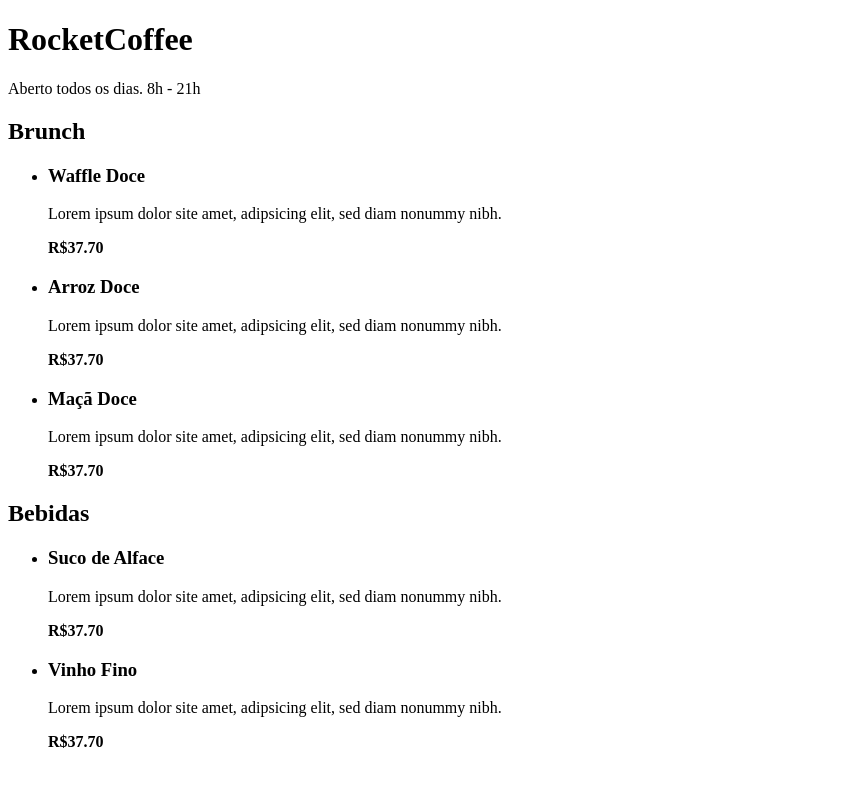
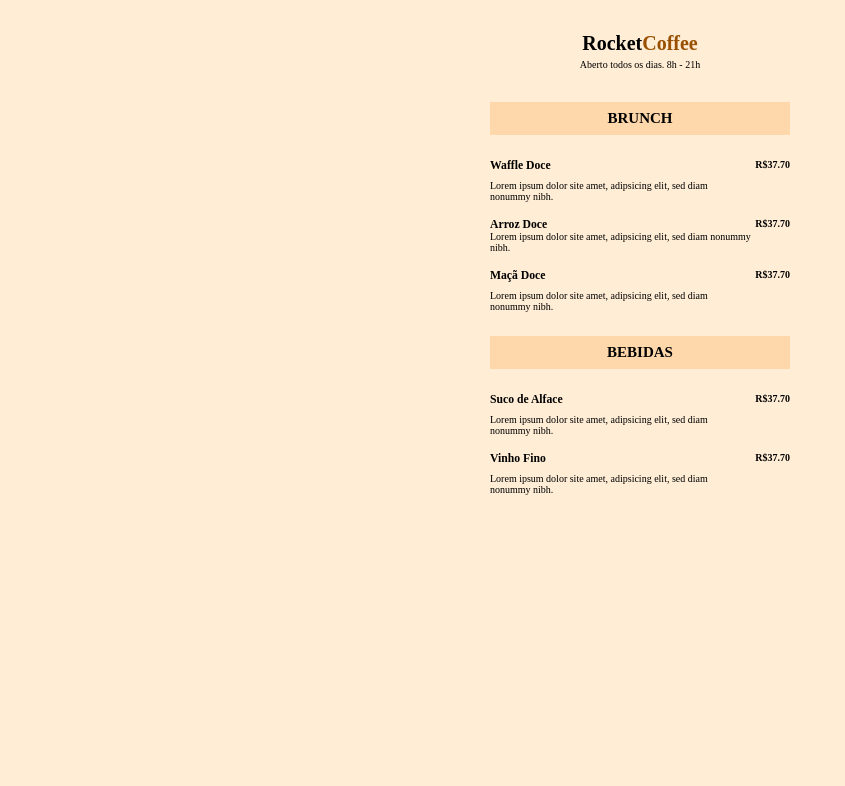
Before and after one commit to Wesley-Nilton/rocketcoffee, a plain HTML site: page index.html in a window 1280 px wide. Shown: the whole page, without its empty margins (0-845 px from the left). Drawn offline with Linux system fonts and the light colour scheme.

Commit message:
Add base style

```diff
--- a/index.html
+++ b/index.html
@@ -5,10 +5,12 @@
     <meta http-equiv="X-UA-Compatible" content="IE=edge">
     <meta name="viewport" content="width=device-width, initial-scale=1.0">
     <title>RocketCoffee</title>
+    <!-- CSS -->
+    <link rel="stylesheet" href="style.css">
 </head>
 <body>
     <header>
-        <h1>RocketCoffee</h1>
+        <h1>Rocket<span>Coffee</span></h1>
         <p>Aberto todos os dias. 8h - 21h</p>
     </header>
     <section>
--- /dev/null
+++ b/style.css
@@ -0,0 +1,68 @@
+/* GLOBALL SETTINGS */
+*{
+    margin: 0;
+    padding: 0;
+    box-sizing: border-box;
+}
+
+:root{
+    --body-bg-color: #FFEDD5;
+    --sub-bg-color: #FED7AA;
+    --title-higlight-color: #995000;
+
+    font-size: 62.5%;
+}
+
+body{
+    background-color: var(--body-bg-color);
+}
+
+ul{
+    list-style: none;
+}
+
+/* HEADER */
+header{
+    text-align: center;
+    padding: 3.2rem 0;
+}
+
+header, section{
+    max-width: 30rem;
+    margin: 0 auto;
+}
+
+header h1{
+    margin-bottom: .4rem;
+}
+
+header h1 span{
+    color: var(--title-higlight-color);
+}
+
+/* SECTION */
+section{
+    margin-bottom: 2.4rem;
+}
+
+section h2{
+    text-align: center;
+    text-transform: uppercase;
+    margin-bottom: 2.4rem;
+    padding: .8rem 1.6rem;
+    background-color: var(--sub-bg-color);
+}
+
+ul li{
+    display: flex;
+    justify-content: space-between;
+    margin-bottom: 1.6rem;
+}
+
+li .details{
+    max-width: 24rem;
+}
+
+.details h3{
+    margin-bottom: .8rem;
+}
```
